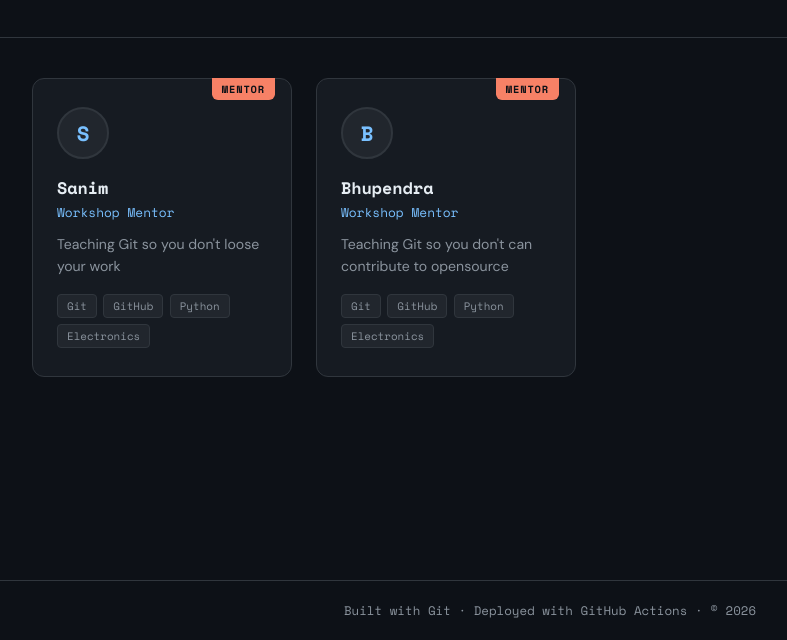
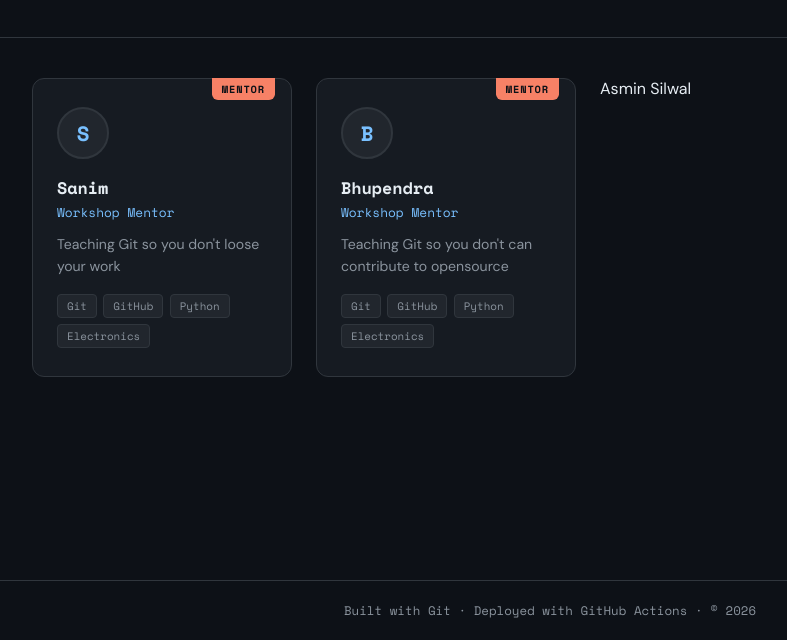
Before and after one commit to BirendraKMalla/gittraining_forked, a plain HTML site: page index.html in a window 1280 px wide. Shown: the part 160-800 px from the top of the page, without its empty margins (90-877 px from the left). Drawn offline with nearby package versions, Linux system fonts and the light colour scheme.

Commit message:
Name added

```diff
--- a/index.html
+++ b/index.html
@@ -52,7 +52,7 @@
     <!-- ─────────────────────────────────────────────
          ADD YOUR GROUP CARD BELOW THIS LINE
     ────────────────────────────────────────────── -->
-
+Asmin Silwal
     <!-- ─────────────────────────────────────────────
          DO NOT EDIT BELOW THIS LINE
     ────────────────────────────────────────────── -->
```
